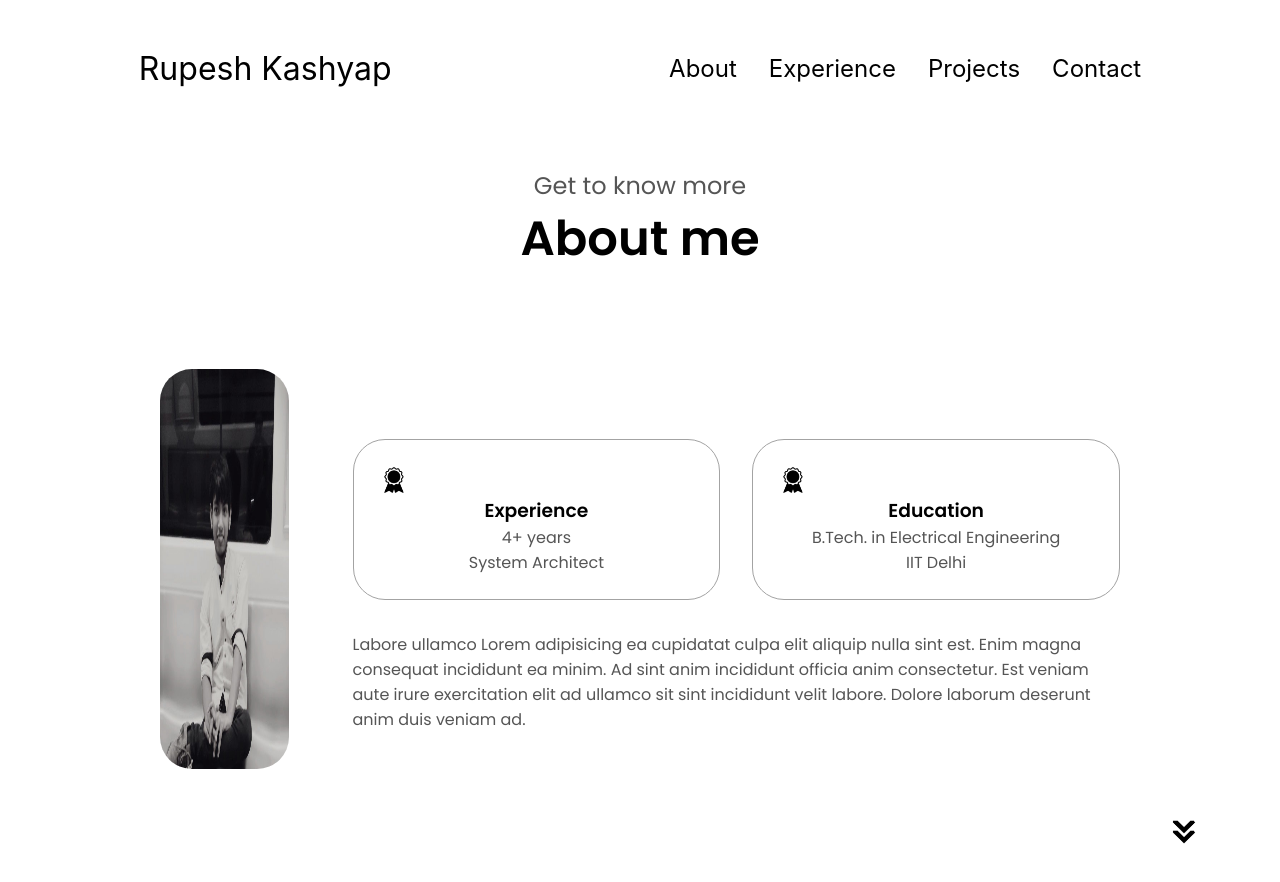
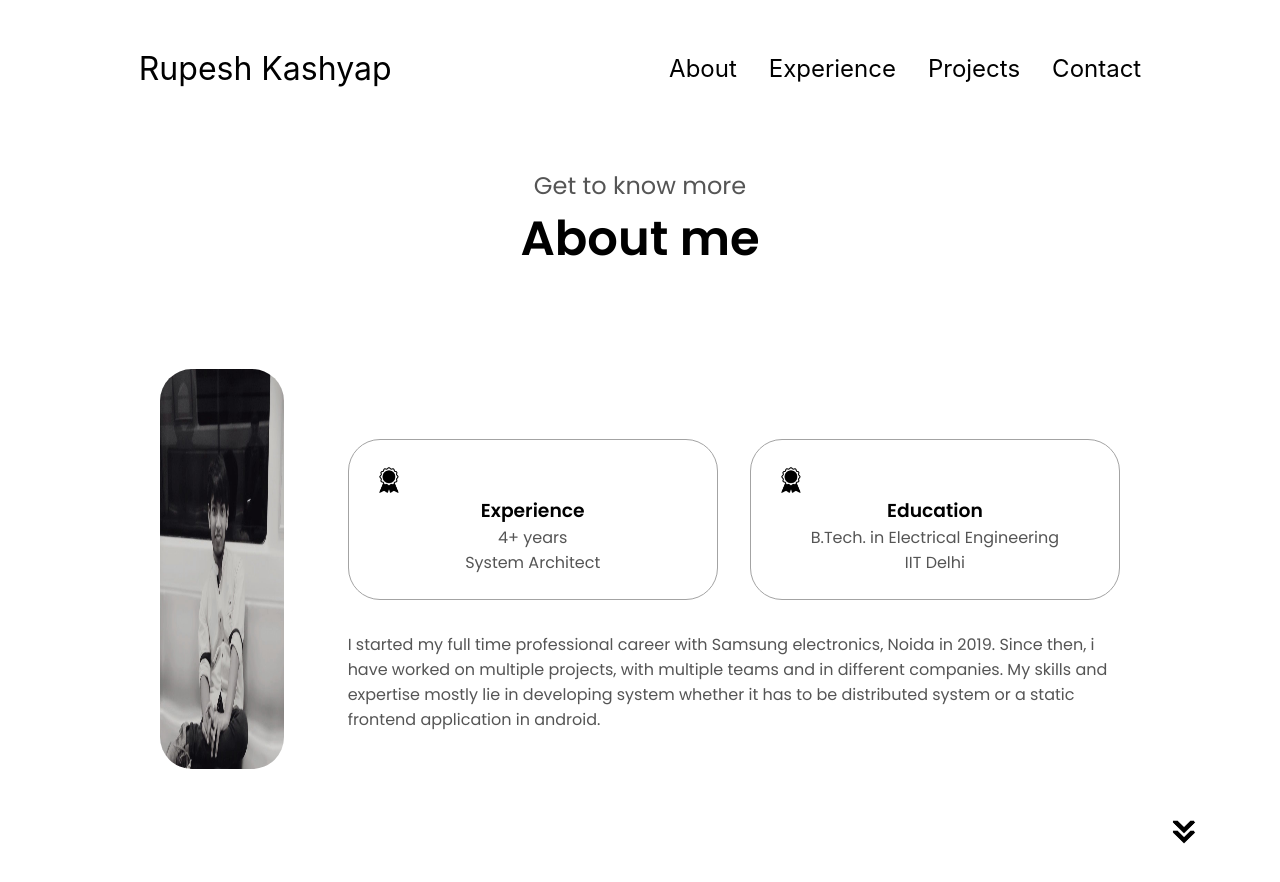
Before and after one commit to rupeshcash/my-portfolio-2, a React (Create React App) app: page /about in a window 1280 px wide. Shown: the top 882 px of the page. Built offline with nearby package versions, Linux system fonts and the light colour scheme.

Commit message:
added some experience

```diff
--- a/src/components/About/index.js
+++ b/src/components/About/index.js
@@ -27,7 +27,8 @@ export default function About() {
             </div>
             <div className='text-container'>
               <p>
-                Labore ullamco Lorem adipisicing ea cupidatat culpa elit aliquip nulla sint est. Enim magna consequat incididunt ea minim. Ad sint anim incididunt officia anim consectetur. Est veniam aute irure exercitation elit ad ullamco sit sint incididunt velit labore. Dolore laborum deserunt anim duis veniam ad.
+                I started my full time professional career with Samsung electronics, Noida in 2019. Since then, i have worked on multiple projects, with multiple teams and in different companies. My skills and expertise mostly lie
+                in developing system whether it has to be distributed system or a static frontend application in android.
               </p>
             </div>
           </div>
```
